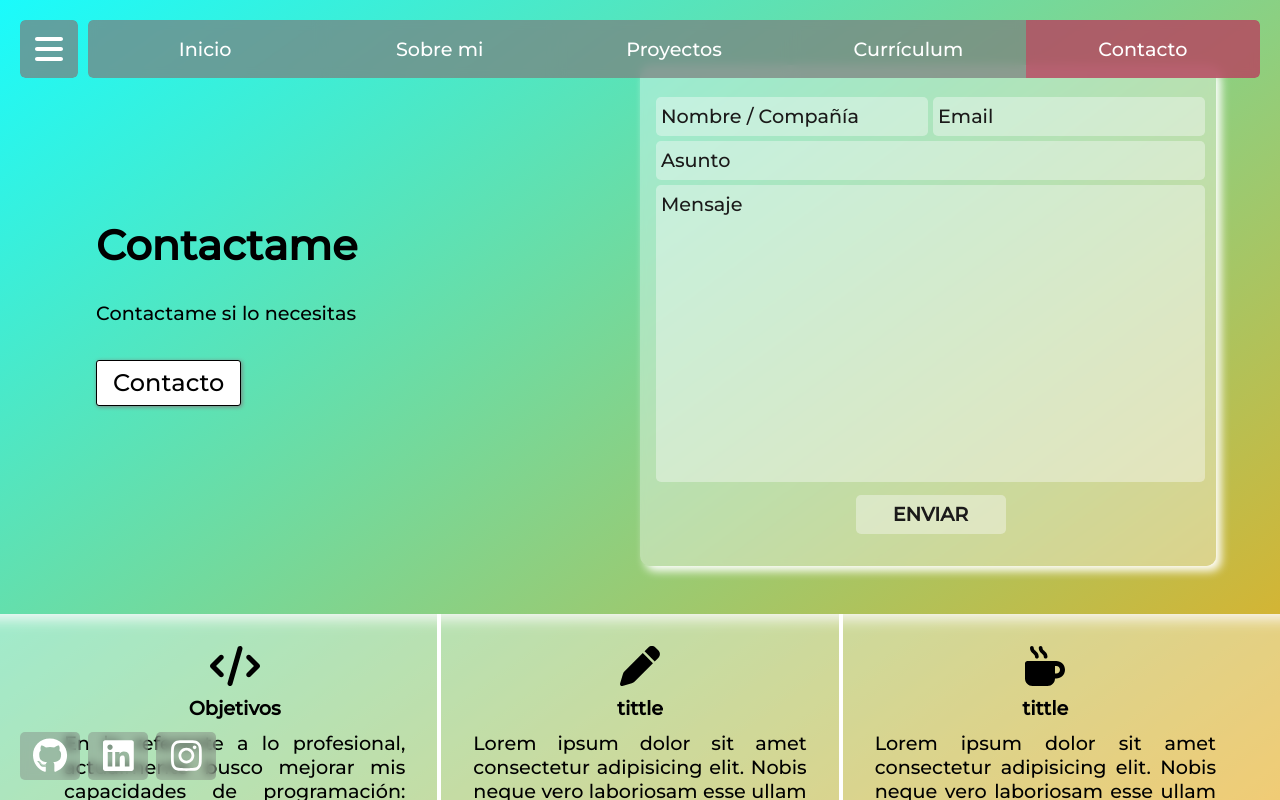
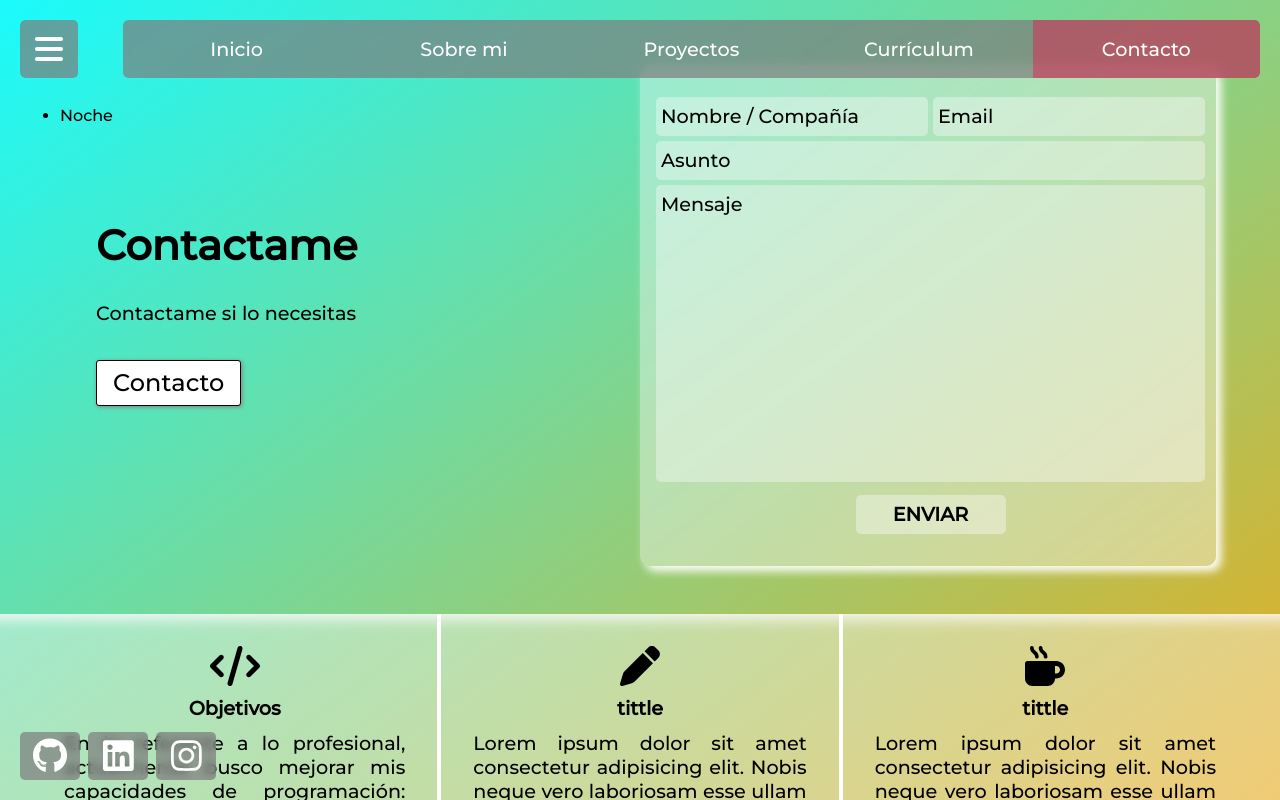
Before and after one commit to Martingago/martin-cv, a Vue app: page /contacto in a window 1280 px wide. Shown: the top 800 px of the page. Built offline with nearby package versions, Linux system fonts and the light colour scheme; no server answers.

Commit message:
modo guateque

```diff
--- a/src/assets/css/barra-datos.css
+++ b/src/assets/css/barra-datos.css
@@ -9,6 +9,7 @@
     -webkit-box-shadow: inset 0px 78px 15px -74px rgba(255, 252, 255, 1);
     -moz-box-shadow: inset 0px 78px 15px -74px rgba(255, 252, 255, 1);
     box-shadow: inset 0px 78px 15px -74px rgba(255, 252, 255, 1);
+    transition: all .3s linear;
   }
 
   .skills-block {
@@ -28,17 +29,20 @@
 
   .skills-block svg {
     font-size: 2.5rem;
+    color: var(--color-primary-text);
   }
 
   .skills-block h4 {
     margin: .5rem auto;
     font-size: 1.2rem;
+    color: var(--color-primary-text)
   }
 
   .skills-block p {
     margin: 0 auto;
     font-size: var(--textoparrafo);
     line-height: 1.5rem;
+    color: var(--color-primary-text)
   }
 
   .skills-block p {
--- a/src/assets/css/cv.css
+++ b/src/assets/css/cv.css
@@ -10,6 +10,8 @@
     border-radius: 5px;
     border: 1px solid white;
     box-shadow: 5px 5px 20px white;
+    color: var(--color-primary-text);
+    transition: all .3s linear;
   }
 
   .personal-info {
--- a/src/assets/css/formulario.css
+++ b/src/assets/css/formulario.css
@@ -1,5 +1,5 @@
 ::placeholder {
-    color: var(--colorprincipal);
+    color: var(--color-primary-text);
   }
   .section-form{
     margin: auto;
@@ -16,7 +16,7 @@
     grid-template-columns: 50% 50%;
     gap: 5px;
     font-size: var(--textoparrafo);
-    background-color: rgba(250, 250, 250, 0.4);
+    background-color: rgba(250,250,250, .4);
     backdrop-filter: blur(3px);
     box-shadow: 5px 5px 10px white;
     border-radius: 10px;
@@ -25,20 +25,20 @@
   .section-form .form-contacto input {
     border: none;
     padding: 5px;
-    background-color: rgba(250, 250, 250, 0.4);
+    background-color: var(--colortransparencia);
     border-radius: 5px;
   }
   #input-subject {
     grid-column: 1/ 3;
-    color: var(--colorprincipal);
+    color: var(--colortransparencia);
   }
   #input-textarea {
-    background-color: rgba(250, 250, 250, 0.4);
+    background-color: var(--colortransparencia);
     padding: 5px;
     grid-column: 1 / 3;
     resize: none;
     border: none;
-    color: var(--colorprincipal);
+    color: var(--color-primary-text);
     border-radius: 5px;
   }
   #submit-usuario {
@@ -49,7 +49,7 @@
     border-radius: 5px;
     transition: transform .2s linear;
     cursor: pointer;
-    color: var(--colorprincipal);
+    color: var(--color-primary-text);
     font-weight: 800;
   }
   #submit-usuario:hover {
--- a/src/assets/css/modal-window.css
+++ b/src/assets/css/modal-window.css
@@ -24,7 +24,7 @@
     height: fit-content;
     width: fit-content;
     max-width: 90%;
-    background-color: rgb(255, 255, 255);
+    background-color: var(--color-secondary-text);
     border-radius: 5px;
     padding: 1rem;
     box-shadow: 4px 4px 10px gray;
@@ -67,9 +67,9 @@
 /* Botones mini-menu */
     .modulo-informacion-proyecto .informacion-proyecto-selector .proyecto-selector-btn{
         text-decoration: none;
-        color: black;
+        color: var(--color-primary-text);
         width: 100%;
-        background-color: lightgray;
+        background-color: var(--colormenu);
         padding: .5rem;
         border-top-right-radius: 5px;
         border-top-left-radius: 5px;
@@ -110,7 +110,7 @@
 
     .modulo-informacion-proyecto .informacion-proyecto{
         padding: 1rem;
-        background-color: rgb(233, 232, 232);
+        background-color: var(--colormenu);
         font-size: 1.2rem;
         height: 656px;
         width: 100%;
--- a/src/assets/css/navegador.css
+++ b/src/assets/css/navegador.css
@@ -41,7 +41,7 @@
         height: 100vh;
         padding-bottom: 20vh;
         background-color: rgb(255, 164, 5);
-        background: linear-gradient(324deg, rgba(255, 164, 5, 1) 0%, rgba(26, 251, 252, 1) 100%);
+        background: var(--color-background);
     }
 
 
@@ -161,7 +161,7 @@
         height: 100%;
         font-size: var(--textoparrafo);
         padding: 10px 0;
-        background-color: rgba(125, 125, 125, .7);
+        background-color: var(--colormenu);
         backdrop-filter: blur(4px);
         transition: background-color .3s linear;
     }
@@ -177,7 +177,7 @@
         height: 58px;
         font-size: var(--textoparrafo);
         padding: 10px 0;
-        background-color: rgba(125, 125, 125, .7);
+        background-color: var(--colormenu);
         backdrop-filter: blur(4px);
         font-size: 2rem;
         padding: .5rem 1rem;
@@ -198,15 +198,15 @@
     }
 
     .main-menu-section .navegation-menu li a:hover {
-        background-color: rgba(214, 194, 127, .7);
+        background-color: var(--colormenu-hover);
     }
 
     .main-menu-section ul li .router-link-exact-active {
-        background-color: rgba(184, 64, 94, .8);
+        background-color: var(--colormenu-active);
     }
 
     .main-menu-section ul li .router-link-exact-active:hover {
-        background-color: rgba(184, 64, 94, .8);
+        background-color: var(--colormenu-active);
     }
 
     /* SUB-FOOTER SOCIAL MEDIA */
@@ -234,7 +234,7 @@
         font-size: var(--textoparrafo);
         justify-content: center;
         align-items: center;
-        background-color: rgba(125, 125, 125, .4);
+        background-color: var(--colormenu);
         backdrop-filter: blur(4px);
         transition: background-color .2s linear;
         font-size: 2.2rem;
@@ -246,7 +246,7 @@
     }
 
     .main-menu-subfooter .navegation-social li a:hover {
-        background-color: rgba(214, 194, 127, .7);
+        background-color: var(--colormenu-hover);
     }
 
 
--- a/src/assets/css/proyecto.css
+++ b/src/assets/css/proyecto.css
@@ -12,6 +12,8 @@
     border-radius: 5px;
     gap: 10px;
     background-color: var(--colortransparencia);
+    color: var(--color-primary-text);
+    transition: all .3s linear;
 }
 
 /* Tarjeta informacion */
@@ -27,7 +29,6 @@
     border-radius: 5px;
     padding:1rem;
     background-color: var(--colortransparencia);
-    transition: all .4s linear;
 }
 
 .proyectos-informacion img {
--- a/src/assets/css/texto-simple.css
+++ b/src/assets/css/texto-simple.css
@@ -7,6 +7,7 @@
     max-width: 600px;
     margin: auto;
     padding: 2rem;
+    transition: color .3s linear;
   }
 
   .aboutme-card h2 {
@@ -14,11 +15,13 @@
     font-size: 2.6rem;
     line-height: 2.6rem;
     text-align: left;
+    color: var(--color-primary-text);
   }
 
   .aboutme-card p {
     padding: 1rem 0;
     font-size: var(--textoparrafo);
+    color: var(--color-primary-text);
   }
 
   .aboutme-card a {
--- a/src/assets/css/welcome.css
+++ b/src/assets/css/welcome.css
@@ -7,7 +7,8 @@
     display: inline-block;
     font-size: clamp(2.5rem, 15vw, 5rem);
     font-weight: 900;
-    border: 2px solid black;
+    border: 2px solid var(--color-primary-text);
+    color: var(--color-primary-text);
     border-radius: 5px;
     margin: .2rem;
     padding: .3rem;
@@ -16,6 +17,7 @@
 .signo {
     display: inline-block;
     font-size: clamp(5rem, 4vw, 7rem);
+    color: var(--color-primary-text);
 
 }
 
--- a/src/components/Navegador.vue
+++ b/src/components/Navegador.vue
@@ -1,11 +1,13 @@
 <template>
 
     <div class="navegador-componente">
-        <div class="header" v-bind:class="{'expanded-movile-menu ': isActive}">
+        <div class="header" v-bind:class="{ 'expanded-movile-menu ': isActive }">
             <nav class="main-menu-section">
                 <ul class="navigation-index">
                     <li>
-                        <div @click="isActive = !isActive"><font-awesome-icon :icon="['fa', 'bars']"></font-awesome-icon></div>
+                        <div>
+                            <font-awesome-icon @click="isActive = !isActive" :icon="['fa', 'bars']"></font-awesome-icon>
+                        </div>
                     </li>
                 </ul>
                 <ul class="navegation-menu">
@@ -25,17 +27,29 @@
                         <router-link @click="cerrarMenu" to="/contacto">Contacto</router-link>
                     </li>
                 </ul>
+                <ul>
+                    <li>
+                        <div @click="toggleDarkMode">Noche</div>
+                    </li>
+                </ul>
             </nav>
             <nav class="main-menu-subfooter">
                 <ul class="navegation-social">
                     <li>
-                        <a class="a-style" href="https://github.com/Martingago" target="_blank"><font-awesome-icon :icon="['fab', 'github']"></font-awesome-icon></a>
+                        <a class="a-style" href="https://github.com/Martingago" target="_blank">
+                            <font-awesome-icon :icon="['fab', 'github']"></font-awesome-icon>
+                        </a>
                     </li>
                     <li>
-                        <a class="a-style" href="https://www.linkedin.com/in/mart%C3%ADn-gago-chor%C3%A9n-6b1814241/" target="_blank"><font-awesome-icon :icon="['fab', 'linkedin']"></font-awesome-icon></a>
+                        <a class="a-style" href="https://www.linkedin.com/in/mart%C3%ADn-gago-chor%C3%A9n-6b1814241/"
+                            target="_blank">
+                            <font-awesome-icon :icon="['fab', 'linkedin']"></font-awesome-icon>
+                        </a>
                     </li>
                     <li>
-                        <a class="a-style" href="https://www.twitch.tv/" target="_blank"><font-awesome-icon :icon="['fab', 'instagram']"></font-awesome-icon></a>
+                        <a class="a-style" href="https://www.twitch.tv/" target="_blank">
+                            <font-awesome-icon :icon="['fab', 'instagram']"></font-awesome-icon>
+                        </a>
                     </li>
                 </ul>
             </nav>
@@ -47,12 +61,24 @@
 
 <script setup >
 import { ref } from 'vue';
-require('@/assets/css/navegador.css')
+require('@/assets/css/navegador.css');
 
-const isActive = ref(false)
+const body = document.querySelector("body");
+const darkMode = ref(false);
+const toggleDarkMode = () => {
+    darkMode.value = !darkMode.value
+    if(darkMode.value){
+        body.classList.add('dark-mode')}
+    else{
+        body.classList.remove('dark-mode');
+        console.log("a")
+    }
 
+}
+
+const isActive = ref(false);
 const cerrarMenu = () => {
-    if(document.documentElement.scrollWidth < 1080){
+    if (document.documentElement.scrollWidth < 1080) {
         isActive.value = !isActive
     }
 }
```
Also changed, not shown: src/assets/css/app.css (+19 -5 lines).
